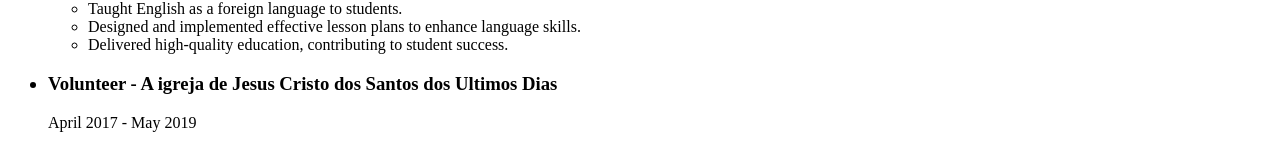
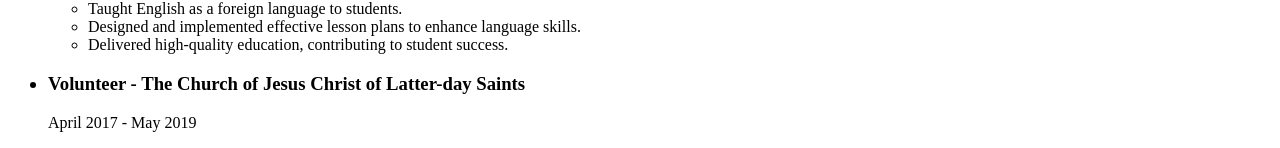
Before and after one commit to fl7pe/resume-html, a plain HTML site: page index.html in a window 1280 px wide. Shown: the part 991-1139 px from the top of the page. Drawn offline with Linux system fonts and the light colour scheme.

Commit message:
Update index.html

```diff
--- a/index.html
+++ b/index.html
@@ -71,7 +71,7 @@
 
     <h3>
         <ul>
-        <li>Volunteer - A igreja de Jesus Cristo dos Santos dos Ultimos Dias</li>
+        <li>Volunteer - The Church of Jesus Christ of Latter-day Saints</li>
         </ul>
     </h3>
 
```
